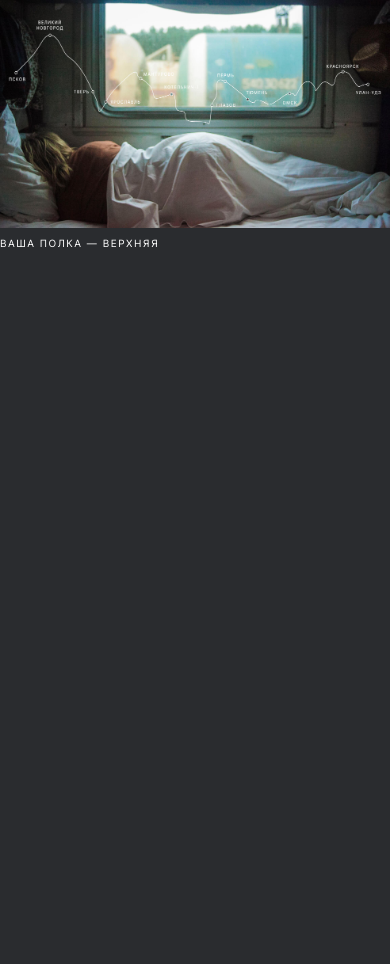
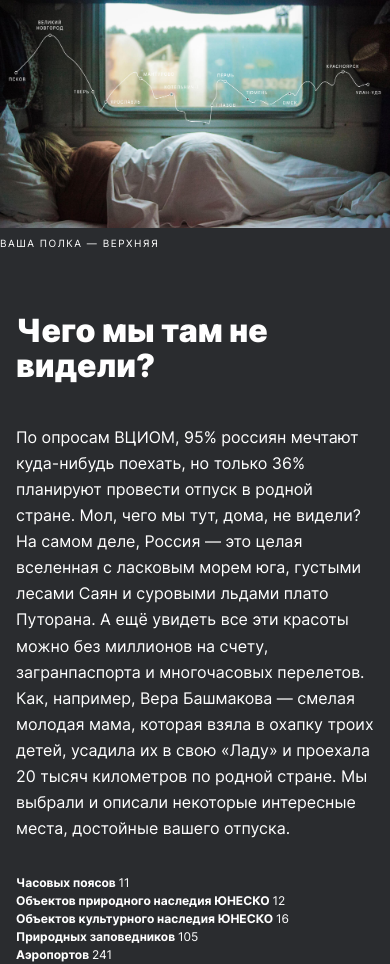
Before and after one commit to vivan1992/russian-travel, a plain HTML site: page index.html in a window 390 px wide. Shown: the part 304-1268 px from the top of the page. Before the commit the page ends 844 px from the top, so only its background shows below. Drawn offline with Linux system fonts and the light colour scheme.

Commit message:
added intro

```diff
--- /dev/null
+++ b/blocks/intro/__list/intro__list.css
@@ -0,0 +1,24 @@
+.intro__list {
+  font-weight: 700;
+  font-size: 12px;
+  line-height: 1.5;
+  color: #FFFFFF;
+  list-style-type: none;
+  padding: 0;
+  margin: 0;
+  margin-top: 33px;
+}
+
+@media screen and (max-width: 1023px) {
+  .intro__list {
+    max-width: calc(100% - 48px);
+    margin: 33px auto 0 auto;
+  }
+}
+
+@media screen and (max-width: 767px) {
+  .intro__list {
+    max-width: calc(100% - 32px);
+    margin: 33px auto 0 auto;
+  }
+}
--- /dev/null
+++ b/blocks/intro/__span-accent/intro__span-accent.css
@@ -0,0 +1,3 @@
+.intro__span-accent {
+  font-weight: 400;
+}
--- /dev/null
+++ b/blocks/intro/__text/intro__text.css
@@ -0,0 +1,24 @@
+.intro__text {
+  margin: 0;
+  margin-top: 40px;
+  max-width: 690px;
+  font-weight: 400;
+  font-size: 16px;
+  line-height: 1.63;
+  color: #FFFFFF;
+  text-align:left;
+}
+
+@media screen and (max-width: 1023px) {
+  .intro__text {
+    max-width: calc(100% - 48px);
+    margin: 40px auto 0 auto;
+  }
+}
+
+@media screen and (max-width: 767px) {
+  .intro__text {
+    max-width: calc(100% - 32px);
+    margin: 40px auto 0 auto;
+  }
+}
--- /dev/null
+++ b/blocks/intro/__title/intro__title.css
@@ -0,0 +1,23 @@
+.intro__title {
+  margin: 0;
+  font-weight: 900;
+  font-size: 54px;
+  line-height: 1.07;
+  color: #FFFFFF;
+}
+
+@media screen and (max-width: 1023px) {
+  .intro__title {
+    max-width: calc(100% - 48px);
+    margin: 0 auto;
+  }
+}
+
+@media screen and (max-width: 767px) {
+  .intro__title {
+    font-size: 32px;
+    line-height: 1.09;
+    max-width: calc(100% - 32px);
+    margin: 0 auto;
+  }
+}
--- /dev/null
+++ b/blocks/intro/intro.css
@@ -0,0 +1,15 @@
+.intro {
+  padding-top: 92px;
+}
+
+@media screen and (max-width: 1023px) {
+  .intro {
+    padding-top: 88px;
+  }
+}
+
+@media screen and (max-width: 767px) {
+  .intro {
+    padding-top: 64px;
+  }
+}
--- a/index.html
+++ b/index.html
@@ -22,6 +22,17 @@
       <img src="./images/lead-polka.jpg" alt="Девушка лежит на полке в поезде" class="lead__image">
       <span class="lead__caption">ваша полка — верхняя</span>
     </section>
+    <section class="intro">
+      <h2 class="intro__title">Чего мы там не видели?</h2>
+      <p class="intro__text">По опросам ВЦИОМ, 95% россиян мечтают куда-нибудь поехать, но только 36% планируют провести отпуск в родной стране. Мол, чего мы тут, дома, не видели? На самом деле, Россия — это целая вселенная с ласковым морем юга, густыми лесами Саян и суровыми льдами плато Путорана. А ещё увидеть все эти красоты можно без миллионов на счету, загранпаспорта и многочасовых перелетов. Как, например, Вера Башмакова — смелая молодая мама, которая взяла в охапку троих детей, усадила их в свою «Ладу» и проехала 20 тысяч километров по родной стране. Мы выбрали и описали некоторые интересные места, достойные вашего отпуска.</p>
+      <ul class="intro__list">
+        <li class="intro__item">Часовых поясов <span class="intro__span-accent">11</span></li>
+        <li class="intro__item">Объектов природного наследия ЮНЕСКО <span class="intro__span-accent">12</span></li>
+        <li class="intro__item">Объектов культурного наследия ЮНЕСКО <span class="intro__span-accent">16</span></li>
+        <li class="intro__item">Природных заповедников <span class="intro__span-accent">105</span></li>
+        <li class="intro__item">Аэропортов <span class="intro__span-accent">241</span></li>
+      </ul>
+    </section>
    </main>
 </body>
 </html>
--- a/pages/index.css
+++ b/pages/index.css
@@ -15,3 +15,9 @@
 @import url(../blocks/lead/__subtitle/lead__subtitle.css);
 @import url(../blocks/lead/__image/lead__image.css);
 @import url(../blocks/lead/__caption/lead__caption.css);
+
+@import url(../blocks/intro/intro.css);
+@import url(../blocks/intro/__title/intro__title.css);
+@import url(../blocks/intro/__text/intro__text.css);
+@import url(../blocks/intro/__list/intro__list.css);
+@import url(../blocks/intro/__span-accent/intro__span-accent.css);
--- a/vendor/fonts.css
+++ b/vendor/fonts.css
@@ -6,6 +6,12 @@
 
 @font-face {
   font-family: 'Inter';
+  src: url(../fonts/Inter-Bold.ttf);
+  font-weight: 700;
+}
+
+@font-face {
+  font-family: 'Inter';
   src: url(../fonts/Inter-Black.ttf);
   font-weight: 900;
 }
```
Also changed, not shown: fonts/Inter-Bold.ttf (added).
